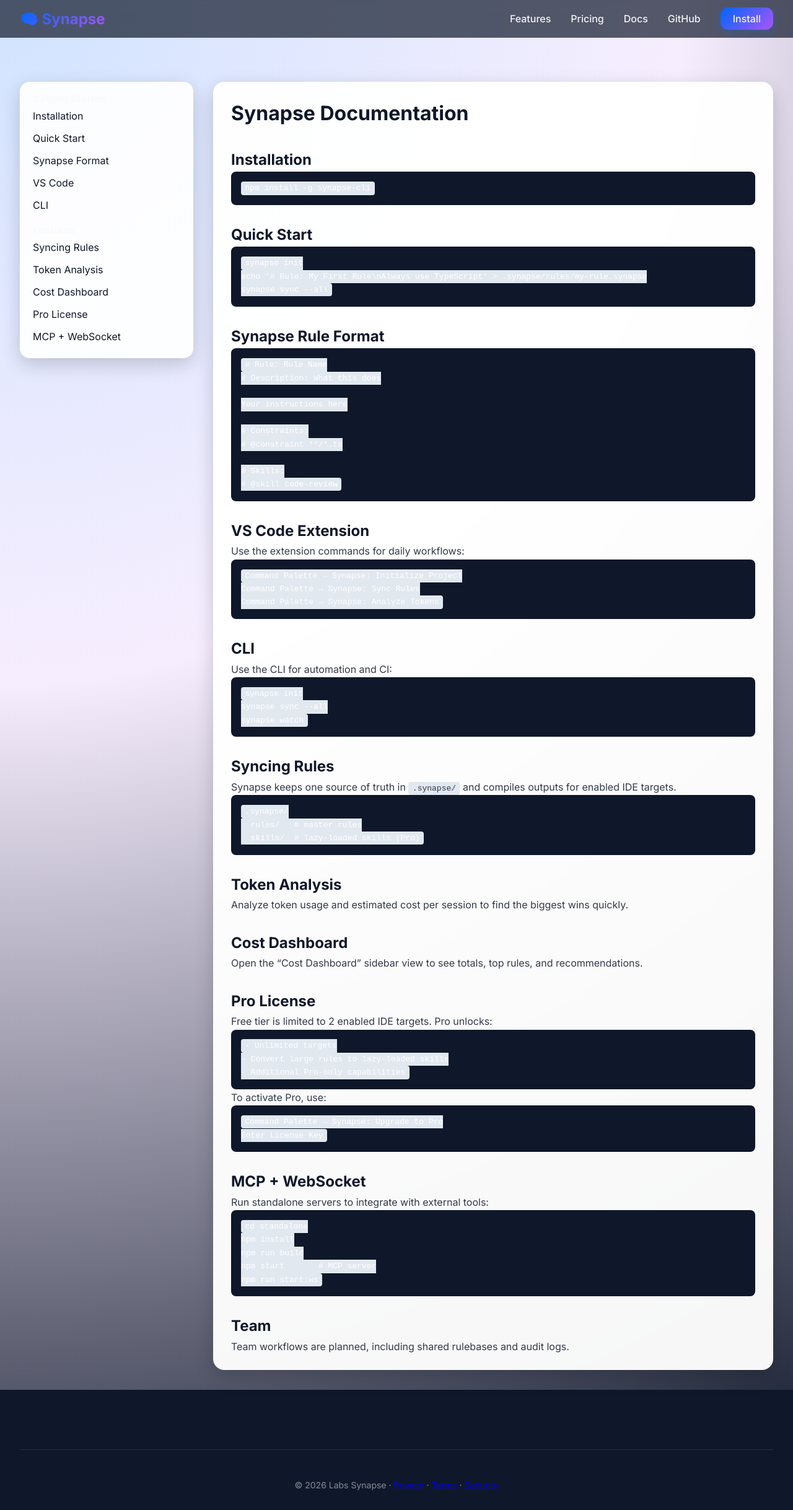
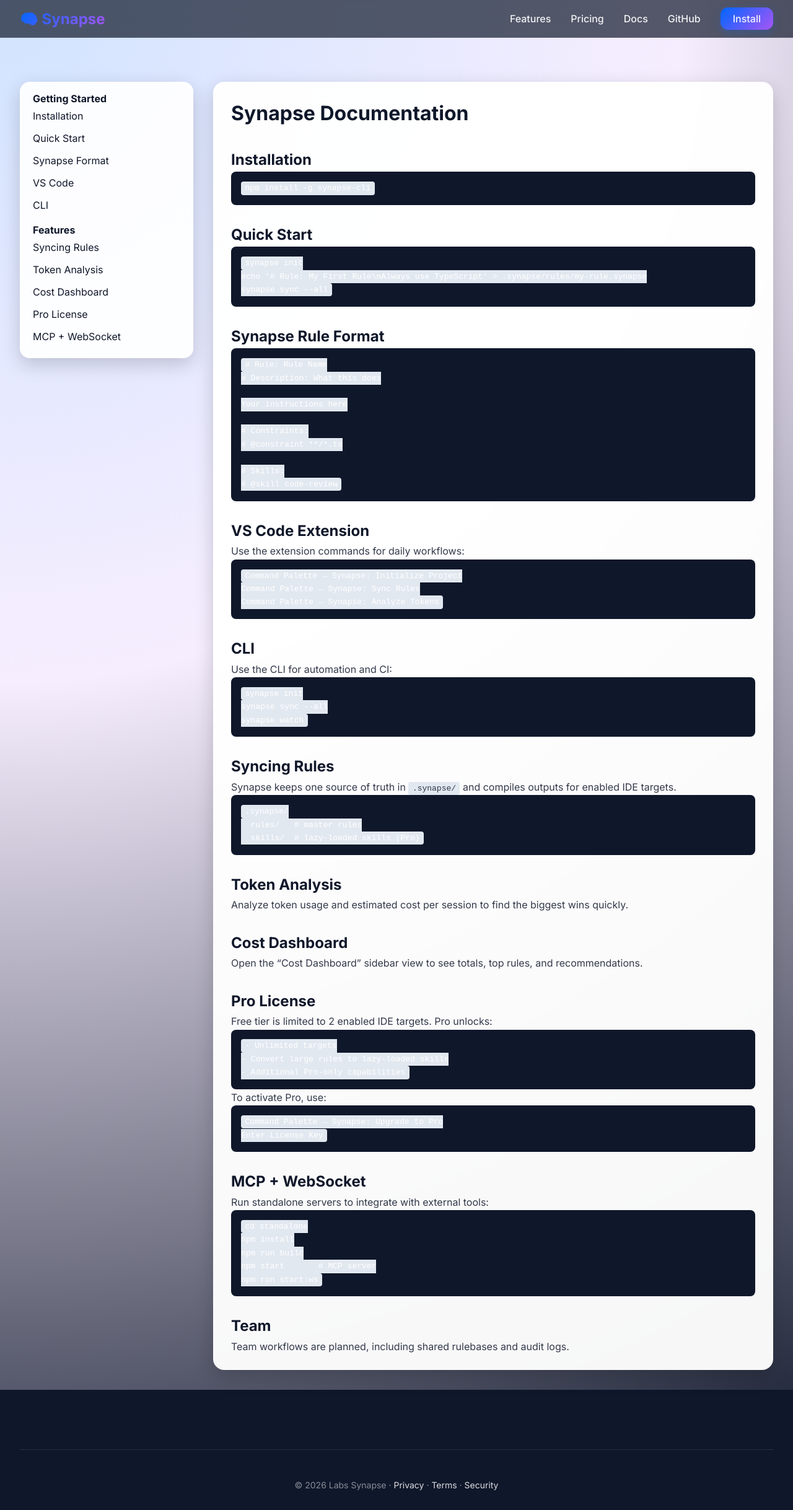
Before and after one commit to lcmkevin/synapse, a website: page website/qwik/docs/index.html in a window 1280 px wide. Shown: the whole page at 62% size. Drawn offline with Linux system fonts and the light colour scheme.

Commit message:
Improve Qwik docs readability

```diff
--- a/website/qwik/docs/index.html
+++ b/website/qwik/docs/index.html
@@ -34,8 +34,9 @@
             border-radius: 16px;
             padding: 1rem 1.25rem;
             box-shadow: 0 10px 30px rgba(0,0,0,0.18);
+            color: var(--dark);
         }
-        .docs-sidebar h4 { margin-top: 0.75rem; }
+        .docs-sidebar h4 { margin-top: 0.75rem; color: var(--dark); }
         .docs-sidebar h4:first-child { margin-top: 0; }
         .docs-sidebar a {
             display: block;
@@ -59,6 +60,8 @@
         .docs-content h1 { margin-bottom: 0.75rem; }
         .docs-content h2 { margin-top: 1.75rem; }
         .docs-content p { color: rgba(15, 23, 42, 0.85); }
+        .docs-content a { color: var(--primary); }
+        .docs-content a:hover { color: var(--primary-dark); }
         .docs-content pre {
             background: var(--dark);
             color: white;
@@ -81,6 +84,8 @@
                 position: static;
             }
         }
+        .footer-bottom a { color: rgba(255,255,255,0.85); text-decoration: none; }
+        .footer-bottom a:hover { color: white; }
     </style>
 </head>
 <body>
```
